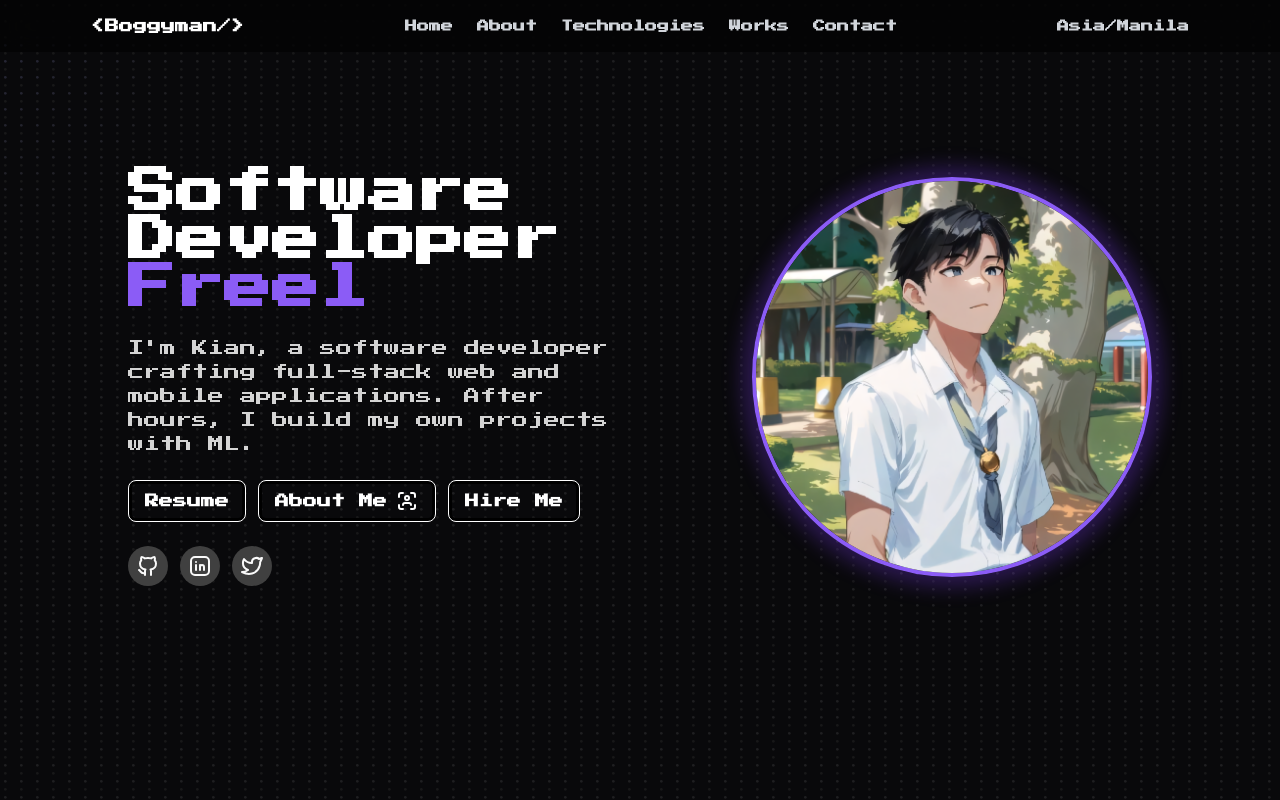
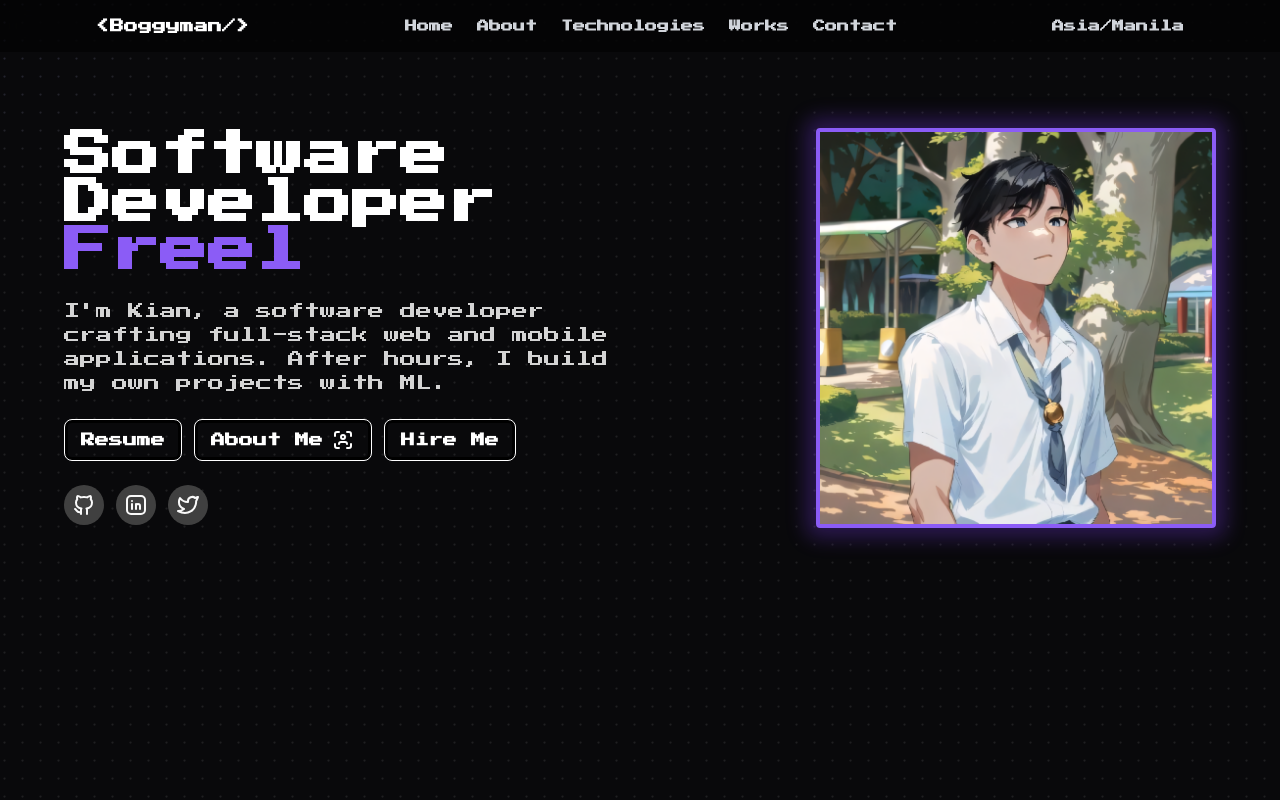
Before and after one commit to kiannaquines/kian_portfolio, a Next.js app: page / in a window 1280 px wide. Shown: the top 800 px of the page. Built offline with nearby package versions, Linux system fonts and the light colour scheme.

Commit message:
added more changes

```diff
--- a/app/layout.tsx
+++ b/app/layout.tsx
@@ -23,10 +23,8 @@ export default function RootLayout({
   children: React.ReactNode;
 }>) {
   return (
-    <html lang="en" suppressHydrationWarning>
-      <body
-        className={`${pressStart.variable} antialiased`}
-      >
+    <html lang="en" suppressHydrationWarning className="scroll-smooth">
+    <body className={`${pressStart.variable} font-sans antialiased bg-background text-foreground`}>
       <ThemeProvider
         attribute="class"
         defaultTheme="dark"
--- a/app/page.tsx
+++ b/app/page.tsx
@@ -8,18 +8,20 @@ import Works from "@/components/works";
 export default function Home() {
   return (
     <main className="min-h-screen w-full font-[family-name:var(--font-press-start)] relative overflow-hidden">
-      <div className="absolute inset-0 bg-dot-thick-neutral-300 dark:bg-dot-thick-neutral-800 pointer-events-none opacity-50" />
-      <HeroHighlight className="relative z-10">
-        {/* Header */}
+      <HeroHighlight className="relative">
         <Header />
-        {/* Hero */}
-        <Hero />
-        {/* Tech Stack */}
-        <TechStack />
-        {/* Timeline */}
-        <TimeLine />
-        {/* Works */}
-        <Works />
+        <section id="hero">
+          <Hero />
+        </section>
+        <section id="tech-stack" className="py-10">
+          <TechStack />
+        </section>
+        <section id="timeline" className="py-10">
+          <TimeLine />
+        </section>
+        <section id="works" className="py-10">
+          <Works />
+        </section>
       </HeroHighlight>
     </main>
   );
--- a/components/hero.tsx
+++ b/components/hero.tsx
@@ -13,13 +13,18 @@ import {
 import Image from "next/image";
 
 const Hero = () => {
+  const socialLinks = [
+    { href: "https://github.com/kiannaquines", icon: <IconBrandGithub />, label: "GitHub" },
+    { href: "https://www.linkedin.com/in/kian-jearard-naquines-7406772a8/", icon: <IconBrandLinkedin />, label: "LinkedIn" },
+    { href: "https://twitter.com/yourusername", icon: <IconBrandTwitter />, label: "Twitter" },
+  ];
+
   return (
-    <section
-      id="hero-section"
-      className="w-full px-4 sm:px-32 md:px-10 lg:px-32 sm:py-20 lg:py-32 mx-auto sm:mt-10"
+    <div
+      className="w-full px-4 sm:px-8 lg:px-16 py-20 lg:py-32"
     >
-      <div className="flex flex-col md:flex-row items-center justify-evenly max-w-6xl mx-auto mt-32 sm:mt-0 gap-12 lg:gap-16">
-        <div className="flex flex-col items-center md:items-start text-center md:text-left w-full md:w-1/2 max-w-2xl z-10">
+      <div className="flex flex-col md:flex-row items-center justify-evenly max-w-6xl mx-auto gap-12 lg:gap-16">
+        <div className="flex flex-col items-center md:items-start text-center md:text-left w-full md:w-1/2 max-w-3xl z-10">
           <motion.h1
             initial={{ opacity: 0, y: 20 }}
             animate={{ opacity: 1, y: 0 }}
@@ -64,36 +69,39 @@ const Hero = () => {
             className="mt-6 flex flex-wrap justify-center md:justify-start gap-3"
           >
             <PrimaryButton title="Resume" className="text-xs sm:text-sm hover:bg-violet-600 hover:text-white transition-colors" />
-            <PrimaryButton title="About Me" icon={<IconUserScan />} className="text-xs sm:text-sm hover:bg-violet-600 hover:text-white  transition-colors" />
-            <PrimaryButton title="Hire Me" className="text-xs sm:text-sm hover:bg-violet-600 hover:text-white  transition-colors" />
+            <PrimaryButton title="About Me" icon={<IconUserScan />} className="text-xs sm:text-sm hover:bg-violet-600 hover:text-white transition-colors" />
+            <PrimaryButton title="Hire Me" className="text-xs sm:text-sm hover:bg-violet-600 hover:text-white transition-colors" />
           </motion.div>
 
+
           <div className="mt-6 flex justify-center md:justify-start gap-3">
-            {[
-              { href: "https://github.com/kiannaquines", icon: <IconBrandGithub /> },
-              { href: "https://www.linkedin.com/in/kian-jearard-naquines-7406772a8/", icon: <IconBrandLinkedin /> },
-              { href: "https://twitter.com/yourusername", icon: <IconBrandTwitter /> },
-            ].map((item, index) => (
-              <a key={index} href={item.href} target="_blank" rel="noopener noreferrer">
-                <div className="p-2 bg-neutral-200 dark:bg-neutral-700 rounded-full hover:bg-violet-600 hover:text-white transition-colors hover:shadow-[0_0_15px_5px_rgba(124,58,237,0.3)]">
-                  {item.icon}
-                </div>
+            {socialLinks.map((item, index) => (
+              <a
+                key={index}
+                href={item.href}
+                target="_blank"
+                rel="noopener noreferrer"
+                aria-label={item.label}
+                className="p-2 bg-neutral-200 dark:bg-neutral-700 rounded-full hover:bg-violet-600 hover:text-white transition-colors hover:shadow-[0_0_15px_5px_rgba(124,58,237,0.3)]"
+              >
+                {item.icon}
               </a>
             ))}
           </div>
         </div>
 
+        {/* Image */}
         <motion.div
           initial={{ opacity: 0, scale: 0.9 }}
           animate={{ opacity: 1, scale: 1 }}
           transition={{ type: "spring", stiffness: 100, damping: 10 }}
           className="w-full md:w-1/2 flex justify-center sm:justify-end"
         >
-          <div className="relative w-full max-w-[300px] sm:max-w-[400px] aspect-square">
+          <div className="relative w-full max-w-[270px] sm:max-w-[400px] aspect-square">
             <Image
               src="/anime_me.png"
-              alt="Me"
-              className="rounded-full object-contain w-full h-full border-4 border-violet-500 shadow-[0_0_20px_10px_rgba(124,58,237,0.3)]"
+              alt="Kian's anime-style portrait"
+              className="rounded object-contain w-full h-full border-4 border-violet-500 shadow-[0_0_20px_10px_rgba(124,58,237,0.3)]"
               fill
               sizes="(max-width: 768px) 100vw, (max-width: 1200px) 50vw, 400px"
               priority
@@ -101,7 +109,7 @@ const Hero = () => {
           </div>
         </motion.div>
       </div>
-    </section>
+    </div>
   );
 };
 
--- a/components/ui/header.tsx
+++ b/components/ui/header.tsx
@@ -6,8 +6,10 @@ import {
   IconMenu2,
   IconTools,
   IconBriefcase,
-  IconMail
+  IconMail,
+  IconX,
 } from "@tabler/icons-react";
+import { motion, AnimatePresence } from "framer-motion";
 
 const Header = () => {
   const [isScrolled, setIsScrolled] = useState(false);
@@ -32,46 +34,57 @@ const Header = () => {
   return (
     <header
       className={`
-        fixed top-0 w-full z-50 flex items-center justify-center
-        gap-40 py-4 px-5 md:px-10 lg:px-24 backdrop-blur-lg
+        fixed top-0 w-full z-50 flex items-center justify-between
+        py-4 px-5 md:px-10 lg:px-24 backdrop-blur-lg
         transition-all duration-300
-        ${ isScrolled
+        ${isScrolled
           ? "bg-white/70 dark:bg-black/70 shadow-md border-b border-white/10 dark:border-gray-800"
           : "bg-white/50 dark:bg-black/50"
         }
-        mb-10`
-      }
+      `}
     >
-
+      {/* Logo */}
       <div className="flex items-center">
         <span className="text-sm font-bold text-gray-900 dark:text-white">
           &lt;Boggyman/&gt;
         </span>
       </div>
 
+      {/* Desktop Navigation */}
       <nav className="hidden md:flex gap-6 items-center">
         {navItems.map((item, index) => (
           <a
             key={index}
             href={item.link}
-            className="text-xs font-bold text-gray-700 dark:text-gray-300 hover:text-gray-900 dark:hover:text-white transition"
+            className="text-xs font-bold text-gray-700 dark:text-gray-300 hover:text-gray-900 dark:hover:text-white transition hover:scale-105"
           >
             {item.name}
           </a>
         ))}
       </nav>
 
+      {/* Mobile Menu Toggle */}
       <button
-        className="md:hidden text-gray-700 ml-auto dark:text-gray-300"
+        className="md:hidden text-gray-700 dark:text-gray-300"
         onClick={() => setIsMenuOpen(!isMenuOpen)}
+        aria-label="Toggle Menu"
       >
+        {isMenuOpen ? (
+          <IconX className="h-6 w-6" />
+        ) : (
           <IconMenu2 className="h-6 w-6" />
+        )}
       </button>
 
-      <nav
-        className={`absolute top-16 left-0 right-0 bg-white/80 dark:bg-black/80 backdrop-blur-lg flex-col gap-4 p-6 rounded-lg shadow-lg md:hidden transition-all duration-300 ${
-          isMenuOpen ? "flex opacity-100 scale-100" : "hidden opacity-0 scale-95"
-        }`}
+      {/* Mobile Navigation */}
+      <AnimatePresence>
+        {isMenuOpen && (
+          <motion.nav
+            initial={{ opacity: 0, y: -20 }}
+            animate={{ opacity: 1, y: 0 }}
+            exit={{ opacity: 0, y: -20 }}
+            transition={{ duration: 0.2 }}
+            className="absolute top-16 left-0 right-0 bg-white/80 dark:bg-black/80 backdrop-blur-lg flex-col gap-4 p-6 rounded-lg shadow-lg md:hidden"
           >
             {navItems.map((item, index) => (
               <a
@@ -83,8 +96,11 @@ const Header = () => {
                 {item.icon} {item.name}
               </a>
             ))}
-      </nav>
+          </motion.nav>
+        )}
+      </AnimatePresence>
 
+      {/* Timezone */}
       <span className="hidden md:block text-xs text-gray-700 font-bold dark:text-gray-300">
         Asia/Manila
       </span>
--- a/components/ui/hero-highlight.tsx
+++ b/components/ui/hero-highlight.tsx
@@ -10,23 +10,26 @@ export const HeroHighlight = ({
   children: React.ReactNode;
   className?: string;
 }) => {
-  let mouseX = useMotionValue(0);
-  let mouseY = useMotionValue(0);
+  const mouseX = useMotionValue(0);
+  const mouseY = useMotionValue(0);
 
-  function handleMouseMove({
+  const handleMouseMove = ({
     currentTarget,
     clientX,
     clientY,
-  }: React.MouseEvent<HTMLDivElement>) {
+  }: React.MouseEvent<HTMLDivElement>) => {
     if (!currentTarget) return;
-    let { left, top } = currentTarget.getBoundingClientRect();
+    const { left, top } = currentTarget.getBoundingClientRect();
     mouseX.set(clientX - left);
     mouseY.set(clientY - top);
-  }
+  };
 
   return (
-    <div className={cn("relative z-10 group", className)} onMouseMove={handleMouseMove}>
-      {/* More Visible Background Dots */}
+    <div
+      className={cn("relative z-10 group", className)}
+      onMouseMove={handleMouseMove}
+    >
+      {/* Background Dots */}
       <div className="absolute inset-0 bg-dot-thick-neutral-600 dark:bg-dot-thick-neutral-200 pointer-events-none opacity-10" />
 
       {/* Hover Effect */}
--- a/tailwind.config.ts
+++ b/tailwind.config.ts
@@ -131,7 +131,7 @@ export default {
 				{
 					"bg-dot-thick": (value: any) => ({
 						backgroundImage: `url("${svgToDataUri(
-							`<svg xmlns="http://www.w3.org/2000/svg" viewBox="0 0 30 30" width="16" height="16" fill="none">
+							`<svg xmlns="http://www.w3.org/2000/svg" viewBox="0 0 40 40" width="18" height="18" fill="none">
 							<circle fill="${value}" id="pattern-circle" cx="10" cy="10" r="2.5"></circle>
 							</svg>`
 						)}")`,
```
Also changed, not shown: components/tech-stack.tsx (+31 -8 lines). Lines whose indentation alone changed are shown as unchanged.
